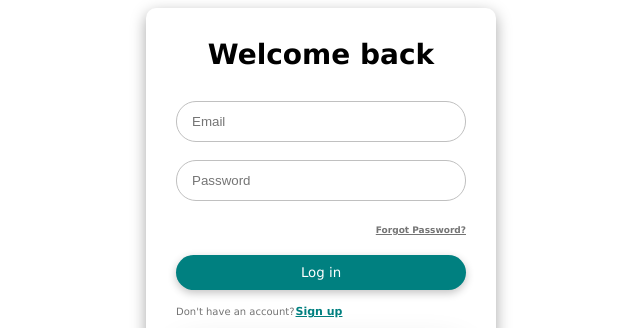
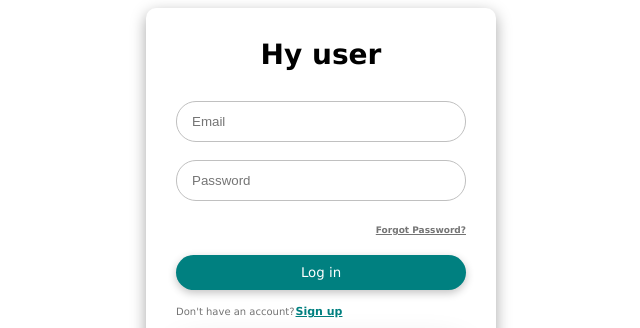
Before and after one commit to KrishDevCrafting/Back-end-Learning, a website: page frontend/index.html in a window 1280 px wide. Shown: the top 328 px of the page, without its empty margins (319-959 px from the left). Drawn offline with Linux system fonts and the light colour scheme.

```diff
--- a/frontend/index.html
+++ b/frontend/index.html
@@ -17,7 +17,7 @@
     <section class="whole-container">
         <!-- From Uiverse.io by akshat-patel28 -->
         <div class="form-container">
-            <p class="title">Welcome back</p>
+            <p class="title">Hy user</p>
             <form class="form">
                 <input type="email" class="input" placeholder="Email">
                 <input type="password" class="input" placeholder="Password">
```
